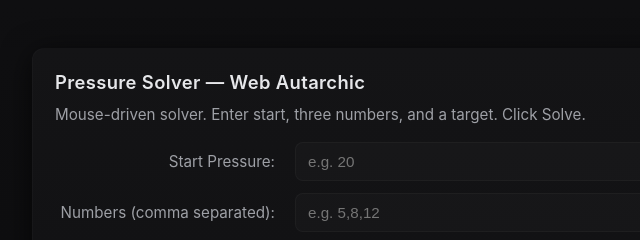
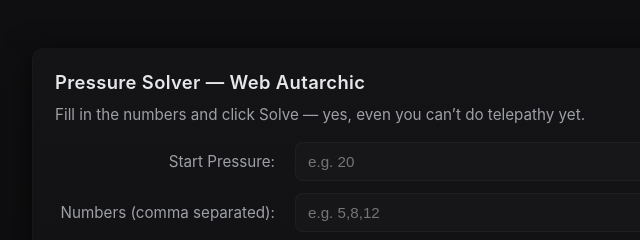
Before and after one commit to Valvienne/pressure-solver, a plain HTML site: page index.html in a window 1280 px wide. Shown: the top 240 px of the page, 225-865 px from the left. Drawn offline with Linux system fonts and the light colour scheme.

Commit message:
Update index.html
Changed Some Text

```diff
--- a/index.html
+++ b/index.html
@@ -85,7 +85,7 @@
 <body>
   <div class="frame" role="application" aria-labelledby="title">
     <h1 id="title">Pressure Solver — Web Autarchic</h1>
-    <p class="lead">Mouse-driven solver. Enter start, three numbers, and a target. Click Solve.</p>
+    <p class="lead">Fill in the numbers and click Solve — yes, even you can’t do telepathy yet.</p>
 
     <div class="row">
       <div class="label">Start Pressure:</div>
```
